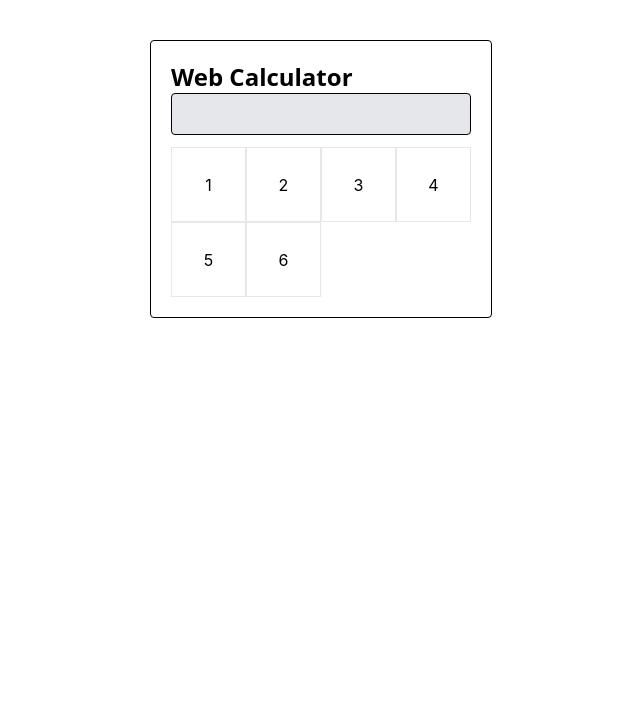
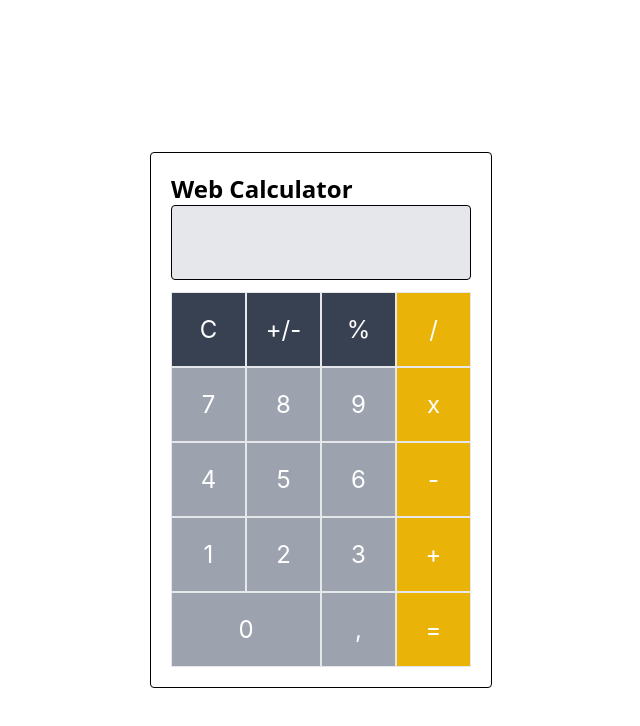
Before and after one commit to taufiqgiri/web-calculator, a React (Create React App) app: page / in a window 1280 px wide. Shown: the top 726 px of the page, without its empty margins (319-959 px from the left). Built offline with nearby package versions, Linux system fonts and the light colour scheme.

Commit message:
feat: add new component calculator keys

```diff
--- a/src/App.css
+++ b/src/App.css
@@ -1,5 +1,10 @@
 .App {
   text-align: center;
+  height: 100vh;
+  display: flex;
+  flex-direction: column;
+  align-items: center;
+  justify-content: center;
 }
 
 .App-logo {
--- /dev/null
+++ b/src/data/data-keys.json
@@ -0,0 +1,97 @@
+[
+  {
+    "symbol": "C",
+    "backgroundColor": "black",
+    "box": "single"
+  },
+  {
+    "symbol": "+/-",
+    "backgroundColor": "black",
+    "box": "single"
+  },
+  {
+    "symbol": "%",
+    "backgroundColor": "black",
+    "box": "single"
+  },
+  {
+    "symbol": "/",
+    "backgroundColor": "yellow",
+    "box": "single"
+  },
+  {
+    "symbol": "7",
+    "backgroundColor": "gray",
+    "box": "single"
+  },
+  {
+    "symbol": "8",
+    "backgroundColor": "gray",
+    "box": "single"
+  },
+  {
+    "symbol": "9",
+    "backgroundColor": "gray",
+    "box": "single"
+  },
+  {
+    "symbol": "x",
+    "backgroundColor": "yellow",
+    "box": "single"
+  },
+  {
+    "symbol": "4",
+    "backgroundColor": "gray",
+    "box": "single"
+  },
+  {
+    "symbol": "5",
+    "backgroundColor": "gray",
+    "box": "single"
+  },
+  {
+    "symbol": "6",
+    "backgroundColor": "gray",
+    "box": "single"
+  },
+  {
+    "symbol": "-",
+    "backgroundColor": "yellow",
+    "box": "single"
+  },
+  {
+    "symbol": "1",
+    "backgroundColor": "gray",
+    "box": "single"
+  },
+  {
+    "symbol": "2",
+    "backgroundColor": "gray",
+    "box": "single"
+  },
+  {
+    "symbol": "3",
+    "backgroundColor": "gray",
+    "box": "single"
+  },
+  {
+    "symbol": "+",
+    "backgroundColor": "yellow",
+    "box": "single"
+  },
+  {
+    "symbol": "0",
+    "backgroundColor": "gray",
+    "box": "double"
+  },
+  {
+    "symbol": ",",
+    "backgroundColor": "gray",
+    "box": "single"
+  },
+  {
+    "symbol": "=",
+    "backgroundColor": "yellow",
+    "box": "single"
+  }
+]
--- a/src/pages/CalculatorPage.js
+++ b/src/pages/CalculatorPage.js
@@ -1,24 +1,32 @@
 import React from "react";
 import './index.css';
+import keysData from '../data/data-keys.json'
 
 export default function CalculatorPage() {
   return (
     <div className="pt-5 flex flex-col justify-center items-center">
       <div className="p-5 border border-black mt-5 flex flex-col justify-center items-center rounded">
-        <div className="w-200 flex flex-row justify-start items-start">
+        <div className="w-300 flex flex-row justify-start items-start">
           <p className="font-sans text-2xl font-bold">
             Web Calculator
           </p>
         </div>
-        <div className="p-5 border border-black rounded bg-gray-200 w-200 h-50">
+        <div className="p-5 border border-black rounded bg-gray-200 w-300 h-75">
 
         </div>
-        <div className="w-200 flex flex-row flex-wrap mt-3">
+        <div className="w-300 flex flex-row flex-wrap mt-3">
           {
-            ["1", "2", "3", "4", "5", "6"].map((data) => {
+            keysData.map((data) => {
               return (
-                <div className="s-100 flex justify-center items-center border">
-                  {data}
+                <div
+                  className={
+                    `${data.box === 'single' ? 's-75' : 's-150'}
+                    flex justify-center items-center border
+                    ${data.backgroundColor === 'black' ? 'bg-gray-700' : data.backgroundColor === 'gray' ? 'bg-gray-400' : 'bg-yellow-500'}
+                    text-white text-2xl key-pad`
+                  }
+                >
+                  {data.symbol}
                 </div>
               )
             })
--- a/src/pages/index.css
+++ b/src/pages/index.css
@@ -1,8 +1,21 @@
-.w-200 {
+.w-300 {
   width: 300px;
 }
 
-.s-100 {
+.h-75 {
+  height: 75px;
+}
+
+.s-75 {
   width: 75px;
   height: 75px;
 }
+
+.s-150 {
+  width: 150px;
+  height: 75px;
+}
+
+.key-pad {
+  cursor: pointer;
+}
```
